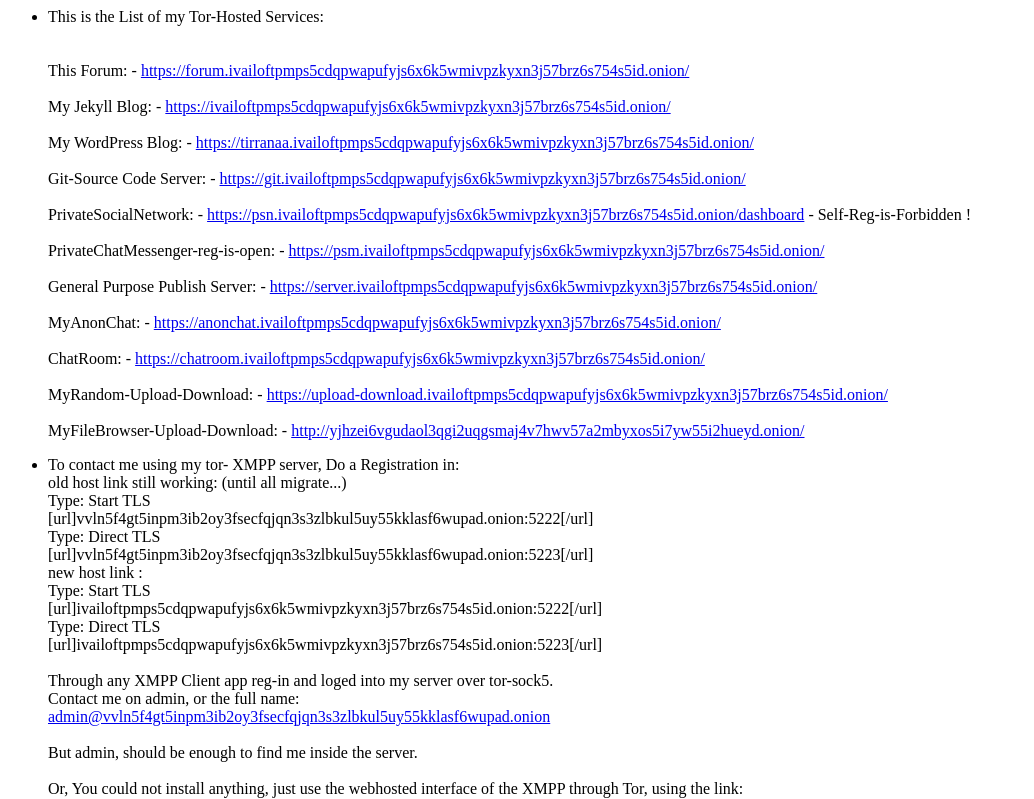
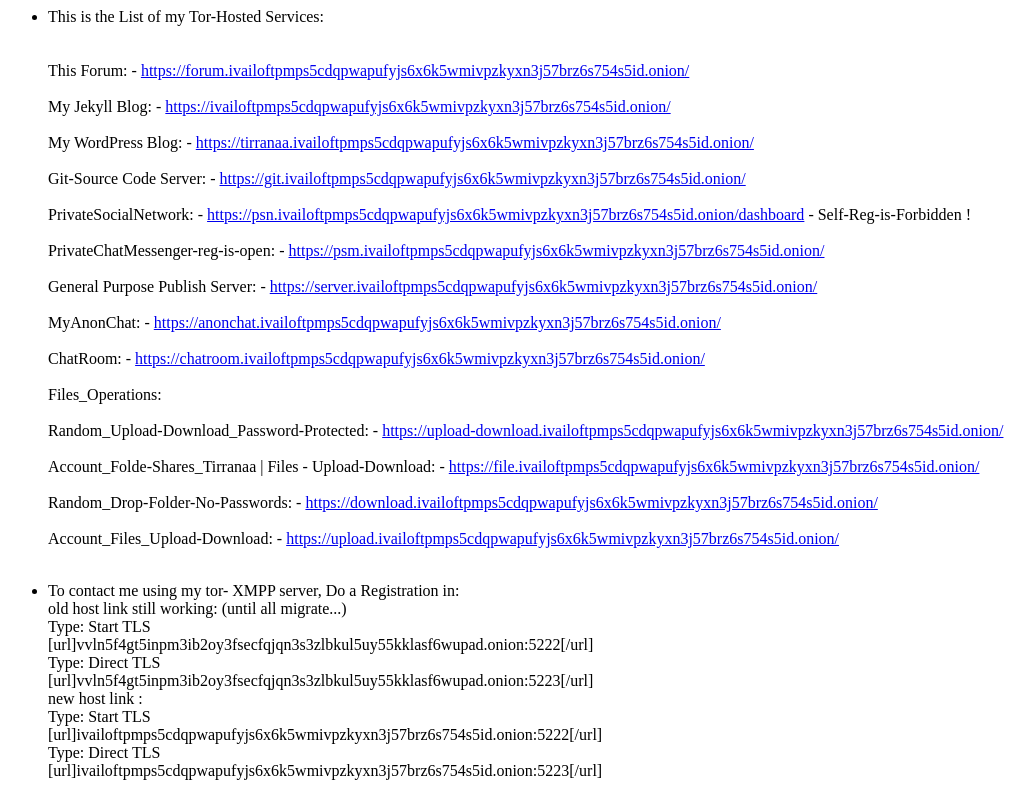
Before and after one commit to tirranaa/tirranaa.github.io, a plain HTML site: page index.html in a window 1280 px wide. Shown: the top 799 px of the page, without its empty margins (0-1034 px from the left). Drawn offline with Linux system fonts and the light colour scheme.

Commit message:
Update index.html

```diff
--- a/index.html
+++ b/index.html
@@ -1,7 +1,8 @@
+<html>
 <head>
     <meta name="viewport" content="width=device-width, initial-scale=1.0">
 <meta charset="utf-8">
-	  <title>Tirranaa</title>
+	  <title>MyServer | Tirranaa</title>
 	<link rel="icon" href="https://tirranaa.github.io/img/tirranaa.svg"/>
 <meta name="title" content="Ivaylo Yordanov">
 <meta name="keywords" content="IvayloAtanasovYordanov.ИвайлоАтанасовЙорданов.VideoGamesandFun.tirranaa.TIRRANAA.VideoGamesFun.AccessDeniedbyTheAI.IvailoYordanov.">
@@ -41,9 +42,17 @@ MyAnonChat: - <a href="https://anonchat.ivailoftpmps5cdqpwapufyjs6x6k5wmivpzkyxn
 <br>
 ChatRoom: - <a href="https://chatroom.ivailoftpmps5cdqpwapufyjs6x6k5wmivpzkyxn3j57brz6s754s5id.onion/" class="postlink">https://chatroom.ivailoftpmps5cdqpwapufyjs6x6k5wmivpzkyxn3j57brz6s754s5id.onion/</a><br>
 <br>
-MyRandom-Upload-Download: - <a href="https://upload-download.ivailoftpmps5cdqpwapufyjs6x6k5wmivpzkyxn3j57brz6s754s5id.onion/" class="postlink">https://upload-download.ivailoftpmps5cdqpwapufyjs6x6k5wmivpzkyxn3j57brz6s754s5id.onion/</a><br>
+Files_Operations:<br>
 <br>
-MyFileBrowser-Upload-Download: - <a href="http://yjhzei6vgudaol3qgi2uqgsmaj4v7hwv57a2mbyxos5i7yw55i2hueyd.onion/" class="postlink">http://yjhzei6vgudaol3qgi2uqgsmaj4v7hwv57a2mbyxos5i7yw55i2hueyd.onion/</a></li></ul>
+Random_Upload-Download_Password-Protected: - <a href="https://upload-download.ivailoftpmps5cdqpwapufyjs6x6k5wmivpzkyxn3j57brz6s754s5id.onion/" class="postlink">https://upload-download.ivailoftpmps5cdqpwapufyjs6x6k5wmivpzkyxn3j57brz6s754s5id.onion/</a><br>
+<br>
+Account_Folde-Shares_Tirranaa | Files - Upload-Download: - <a href="https://file.ivailoftpmps5cdqpwapufyjs6x6k5wmivpzkyxn3j57brz6s754s5id.onion/" class="postlink">https://file.ivailoftpmps5cdqpwapufyjs6x6k5wmivpzkyxn3j57brz6s754s5id.onion/</a><br>
+<br>
+Random_Drop-Folder-No-Passwords: - <a href="https://download.ivailoftpmps5cdqpwapufyjs6x6k5wmivpzkyxn3j57brz6s754s5id.onion/" class="postlink">https://download.ivailoftpmps5cdqpwapufyjs6x6k5wmivpzkyxn3j57brz6s754s5id.onion/</a><br>
+<br>
+Account_Files_Upload-Download: - <a href="https://download.ivailoftpmps5cdqpwapufyjs6x6k5wmivpzkyxn3j57brz6s754s5id.onion/" class="postlink">https://upload.ivailoftpmps5cdqpwapufyjs6x6k5wmivpzkyxn3j57brz6s754s5id.onion/</a><br>
+<br>
+</li></ul>
 
 <ul><li>To contact me using my tor- XMPP server, Do a Registration in:<br>
 old host link still working: (until all migrate...)<br>
@@ -118,3 +127,4 @@ on the WA Director Security page, section of subsection named :MyBlockLists: ! <
 "T".</li></ul>
 <br>
 </div>
+</html>
```
